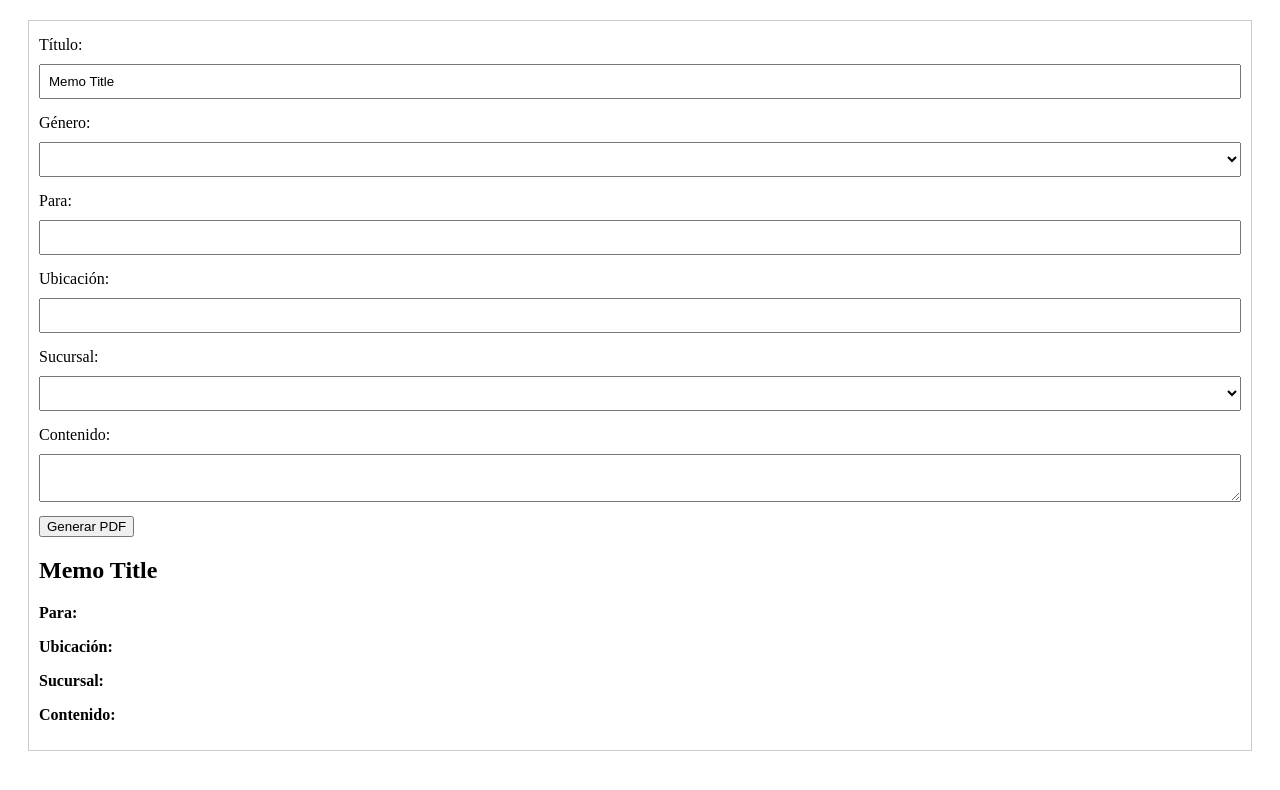
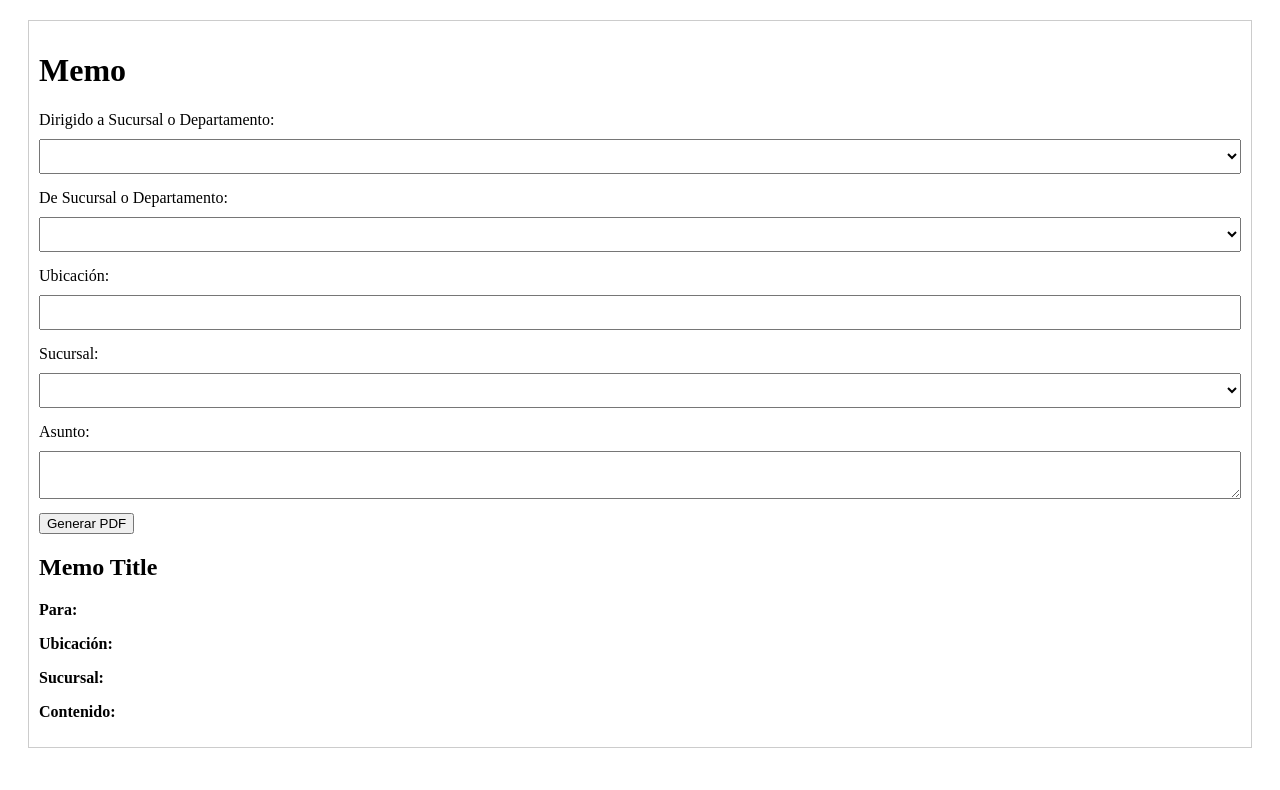
Before and after one commit to Astar18/Memo, an Angular app: page / in a window 1280 px wide. Shown: the top 790 px of the page. Built offline with nearby package versions, Linux system fonts and the light colour scheme.

Commit message:
Update memo.component.html
update funcionalidad

```diff
--- a/src/app/components/memo/memo.component.html
+++ b/src/app/components/memo/memo.component.html
@@ -1,16 +1,70 @@
-<div  id="memo-container"  class="memo-container">
+<div id="memo-container" class="memo-container">
   <form (ngSubmit)="printMemo()">
-    <label for="title">Título:</label>
-    <input id="title" [(ngModel)]="memo.title" name="title" type="text" />
+    <h1>Memo</h1>
 
-    <label for="gender">Género:</label>
-    <select id="gender" [(ngModel)]="memo.gender" name="gender" (change)="onGenderChange($event)">
-      <option value="Sr.">Señor</option>
-      <option value="Sra.">Señora</option>
+    <label for="sucursal">Dirigido a Sucursal o Departamento:</label>
+    <select id="sucursal" [(ngModel)]="memo.sucursal" name="sucursal" (change)="onSucursal($event)">
+      <option value="Dilipa Villaflora">Sur</option>
+      <option value="Dilipa Carrión">Carrión</option>
+      <option value="Dilipa Portoviejo">Portoviejo</option>
+      <option value="Ventas Externas">Ventas Externas</option>
+      <option value="Centro de Acopio">Acopio</option>
+      <option value="Dilipa Oficinas">Oficinas</option>
+      <option value="Dilipa Santa Clara">Universidad</option>
+      <option value="Dilipa Tumbaco">Tumbaco 1</option>
+      <option value="Dilipa Tumbaco 2">Tumbaco 2</option>
+      <option value="Dilipa Ambato">Ambato</option>
+      <option value="Dilipa Ibarra">Ibarra</option>
+      <option value="Dilipa Santo Domingo 1">Santo 1</option>
+      <option value="Dilipa Santo Domingo 2">Santo 2</option>
+      <option value="Dilipa Santo Domingo 3">Santo 3</option>
+      <option value="Dilipa Kennedy">Auto Servicio</option>
+      <option value="Dilipa Calderón">Calderón</option>
+      <option value="Dilipa Cotocollao">Cotocollao</option>
+      <option value="Sistemas">Sistemas</option>
+      <option value="Contabilidad">Contabilidad</option>
+      <option value="Recursos Humanos">Recursos Humanos</option>
+      <option value="Compras">Compras</option>
+      <option value="Marketing" id="specificRecipient">Marketing</option>
+      <option value="Otros">Otro</option>
     </select>
 
-    <label for="recipient">Para:</label>
-    <input id="recipient" [(ngModel)]="memo.recipient" name="recipient" type="text" />
+    <div *ngIf="mostrarEncargado">
+      <label for="encargado">Encargado:</label>
+      <input id="encargado" [(ngModel)]="memo.encargado" name="encargado" type="text" [readonly]="!isEncargadoEditable"  />
+    </div>
+
+    <label for="dirigidoD">De Sucursal o Departamento:</label>
+    <select id="dirigidoD" [(ngModel)]="memo.dirigidoD" name="dirigidoD" (change)="onDirigido($event)">
+      <option value="Dilipa Villaflora">Sur</option>
+      <option value="Dilipa Carrión">Carrión</option>
+      <option value="Dilipa Portoviejo">Portoviejo</option>
+      <option value="Ventas Externas">Ventas Externas</option>
+      <option value="Centro de Acopio">Acopio</option>
+      <option value="Dilipa Oficinas">Oficinas</option>
+      <option value="Dilipa Santa Clara">Universidad</option>
+      <option value="Dilipa Tumbaco">Tumbaco 1</option>
+      <option value="Dilipa Tumbaco 2">Tumbaco 2</option>
+      <option value="Dilipa Ambato">Ambato</option>
+      <option value="Dilipa Ibarra">Ibarra</option>
+      <option value="Dilipa Santo Domingo 1">Santo 1</option>
+      <option value="Dilipa Santo Domingo 2">Santo 2</option>
+      <option value="Dilipa Santo Domingo 3">Santo 3</option>
+      <option value="Dilipa Kennedy">Auto Servicio</option>
+      <option value="Dilipa Calderón">Calderón</option>
+      <option value="Dilipa Cotocollao">Cotocollao</option>
+      <option value="Sistemas">Sistemas</option>
+      <option value="Contabilidad">Contabilidad</option>
+      <option value="Recursos Humanos">Recursos Humanos</option>
+      <option value="Compras">Compras</option>
+      <option value="Marketing" id="specificRecipient">Marketing</option>
+      <option value="Otros">Otro</option>
+    </select>
+
+    <div *ngIf="mostrarEncargadoD">
+      <label for="encargadoD">Encargado:</label>
+      <input id="encargadoD" [(ngModel)]="memo.encargadoD" name="encargadoD" type="text" [readonly]="!isEncargadoEditable2" />
+    </div>
 
     <label for="location">Ubicación:</label>
     <input id="location" [(ngModel)]="memo.location" name="location" type="text" />
@@ -24,10 +78,10 @@
 
     <div *ngIf="showAdditionalField">
       <label for="additionalField">Campo Adicional:</label>
-      <input id="additionalField" [(ngModel)]="memo.additionalField" name="additionalField" type="text" />
+      <input id="additionalField" [(ngModel)]="memo.additionalField" name="additionalField" type="text" read />
     </div>
 
-    <label for="content">Contenido:</label>
+    <label for="content">Asunto:</label>
     <textarea id="content" [(ngModel)]="memo.content" name="content"></textarea>
 
     <button type="button" (click)="printMemo()">Generar PDF</button>
```
